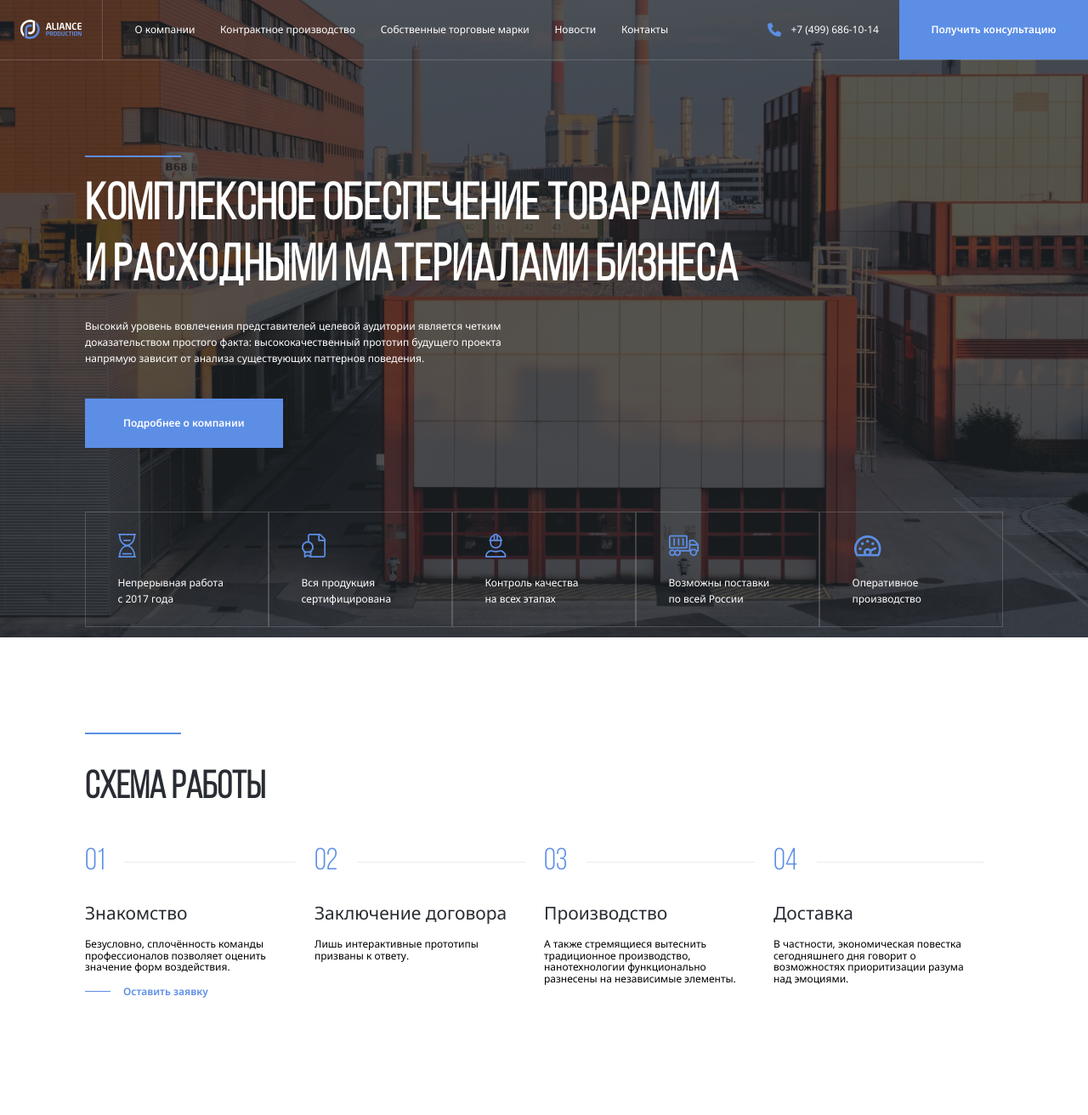
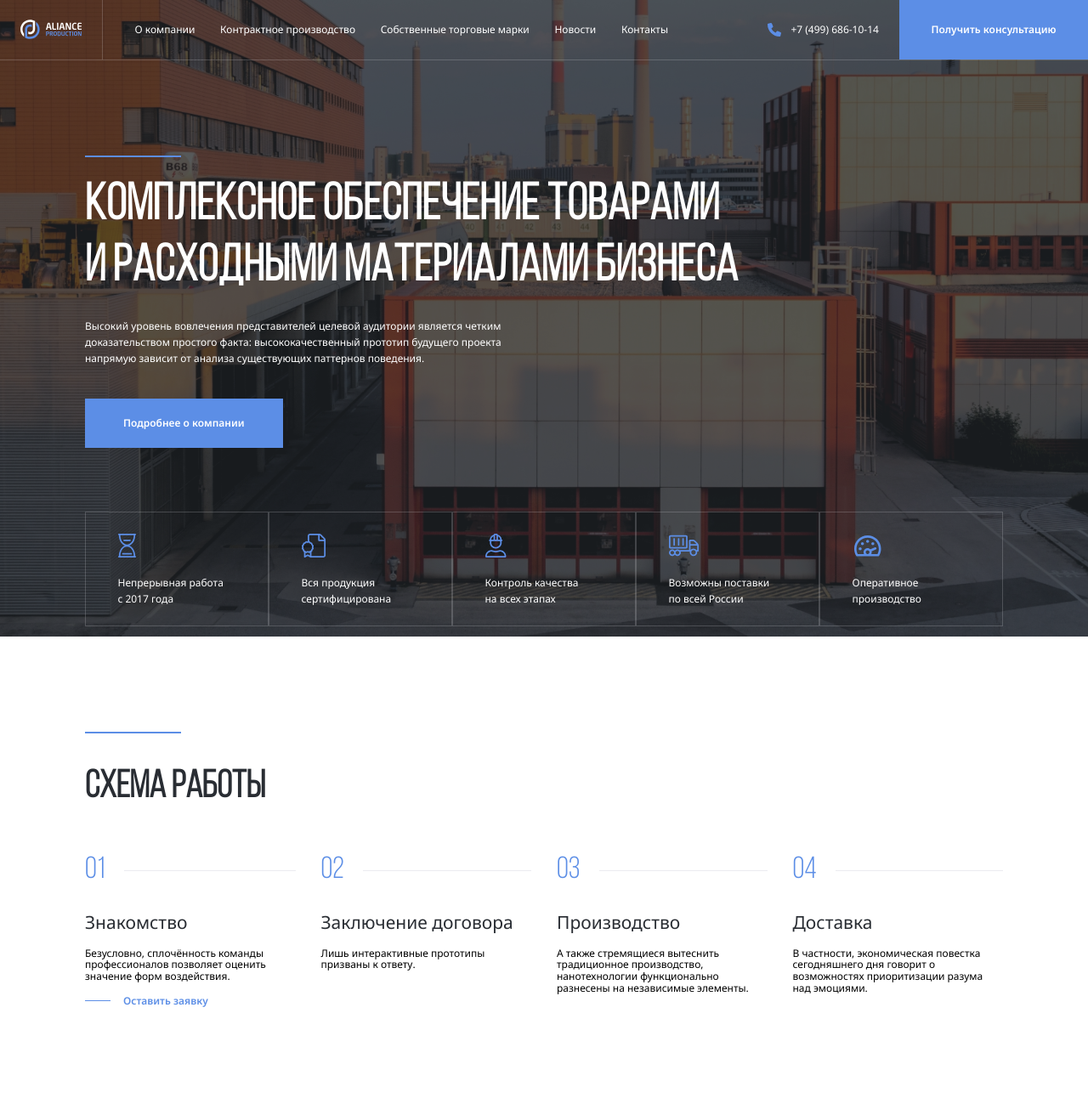
Before and after one commit to Igor2693/Aliance-rem, a PHP site: page / in a window 1280 px wide. Shown: the whole page at 85% size. Before the commit the page ends 1174 px from the top, so only its background shows below. Run offline with PHP 8.4, Linux system fonts and the light colour scheme.

Commit message:
fix: slider-steps

```diff
--- a/css/style.css
+++ b/css/style.css
@@ -214,6 +214,7 @@ body {
 }
 .steps {
   display: flex;
+  justify-content: space-between;
   list-style: none;
   padding: 0;
   gap: 1.875rem;
@@ -269,6 +270,21 @@ body {
   background: rgb(92, 142, 230);
   margin-right: 1.25rem;
 }
+.steps-buttons {
+  display: none;
+  height: 40px;
+  justify-content: flex-end;
+
+}
+.steps-button-prev, .steps-button-next {
+  display: flex;
+  align-items: center;
+  justify-content: center;
+  cursor: pointer;
+  background: rgb(92, 142, 230);
+  height: 100%;
+  width: 60px;
+}
 @media (max-width: 1700px) {
   html {
     font-size: 14px;
@@ -319,7 +335,9 @@ body {
   .slider-buttons {
     display: flex;
   }
-
+  .steps-buttons {
+    display: flex;
+  }
 }
 @media (max-width: 992px) {
   html {
--- a/index.html
+++ b/index.html
@@ -160,7 +160,7 @@
       <!-- /.header-content -->
 
       <!-- Основной блок слайдера -->
-      <div class="swiper">
+      <div class="swiper features-slider">
         <!-- Обертка слайдера -->
         <ul class="swiper-wrapper header-features">
           <!-- слайды -->
@@ -223,7 +223,56 @@
     <div class="container">
       <div class="seporator"></div>
       <h2 class="section-title">Схема работы</h2>
-      <ol class="steps">
+
+
+
+      <div class="swiper steps-slider">
+        <!-- Additional required wrapper -->
+        <ol class="swiper-wrapper steps">
+          <!-- Slides -->
+          <li class="swiper-slide steps-item">
+            <span class="steps-num">01</span>
+            <h3 class="steps-title">Знакомство</h3>
+            <p class="staps-text">Безусловно, сплочённость команды профессионалов позволяет оценить значение форм воздействия.</p>
+            <a href="#" class="steps-link">Оставить заявку</a>
+          </li>
+          <li class="swiper-slide steps-item">
+            <span class="steps-num">02</span>
+            <h3 class="steps-title">Заключение договора</h3>
+            <p class="staps-text">Лишь интерактивные прототипы призваны к ответу.</p>
+          </li>
+          <li class="swiper-slide steps-item">
+            <span class="steps-num">03</span>
+            <h3 class="steps-title">Производство</h3>
+            <p class="staps-text">А также стремящиеся вытеснить традиционное производство, нанотехнологии функционально разнесены на
+              независимые элементы.</p>
+          </li>
+          <li class="swiper-slide steps-item">
+            <span class="steps-num">04</span>
+            <h3 class="steps-title">Доставка</h3>
+            <p class="staps-text">В частности, экономическая повестка сегодняшнего дня говорит о возможностях приоритизации разума
+              над эмоциями.</p>
+          </li>
+        </ol>
+
+        <div class="steps-buttons">
+          <div class="steps-button-prev">
+            <svg width="36" height="24">
+              <use href="/img/sprite.svg#arrow-prev"></use>
+            </svg>
+          </div>
+          <div class="steps-button-next">
+            <svg width="36" height="24">
+              <use href="/img/sprite.svg#arrow-next"></use>
+            </svg>
+          </div>
+        </div>
+        <!-- /.steps-buttons -->
+
+      </div>
+
+
+      <!-- <ol class="steps">
         <li class="steps-item">
           <span class="steps-num">01</span>
           <h3 class="steps-title">Знакомство</h3>
@@ -245,7 +294,7 @@
           <h3 class="steps-title">Доставка</h3>
           <p class="staps-text">В частности, экономическая повестка сегодняшнего дня говорит о возможностях приоритизации разума над эмоциями.</p>
         </li>
-      </ol>
+      </ol> -->
     </div>
     <!-- /.container -->
    </section>
--- a/js/main.js
+++ b/js/main.js
@@ -43,9 +43,38 @@ mMenuToggle.addEventListener("click", (event) => {
   menu.classList.contains('is-open') ? closeMenu() : openMenu();
 });
 
-const swiper = new Swiper('.swiper', {
+const swiperSteps = new Swiper(".steps-slider", {
+   speed: 400,
+   slidesPerView: 1,
+   navigation: {
+    nextEl: '.steps-button-next',
+    prevEl: '.steps-button-prev',
+  },
+   breakpoints: {
+    // when window width is >= 320px
+
+    290: {
+      slidesPerView: 1,
+    },
+    386: {
+      slidesPerView: 2,
+    },
+    576: {
+      slidesPerView: 2,
+    },
+    // when window width is >= 480px
+    768: {
+      slidesPerView: 3,
+    },
+    // when window width is >= 640px
+    1024: {
+      slidesPerView: 4,
+    },
+  },
+});
+
+const swiper = new Swiper('.features-slider', {
   speed: 400,
-  autoHeight: true,
   slidesPerView: 1,
   navigation: {
     nextEl: '.slider-button-next',
```
